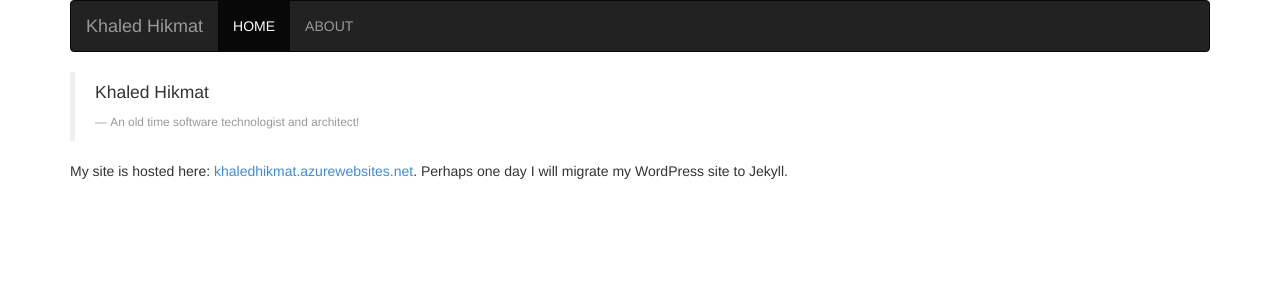
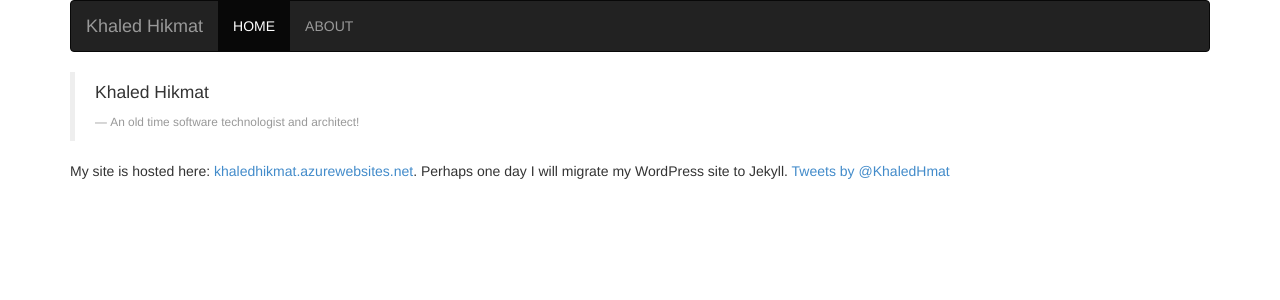
Before and after one commit to khaledhikmat/khaledhikmat.github.io, a Jekyll site: the page built from index.html, in a window 1280 px wide. Shown: the top 300 px of the page. Built offline with Jekyll 4.4.1, drawn with Linux system fonts in a browser that asks for light colours; Markdown is read by kramdown in place of the engine named in the settings; comment, search, counter and statistics services are not loaded.

Commit message:
Initial Revision

```diff
--- a/index.html
+++ b/index.html
@@ -7,3 +7,6 @@ tagline: An old time software technologist and architect!
 
 My site is hosted here: <a href="khaledhikmat.azurewebsites.net">khaledhikmat.azurewebsites.net</a>. Perhaps one day I will migrate my WordPress site to
 Jekyll.
+
+<a class="twitter-timeline"  href="https://twitter.com/KhaledHmat"  data-widget-id="429316369994117120">Tweets by @KhaledHmat</a>
+    <script>!function(d,s,id){var js,fjs=d.getElementsByTagName(s)[0],p=/^http:/.test(d.location)?'http':'https';if(!d.getElementById(id)){js=d.createElement(s);js.id=id;js.src=p+"://platform.twitter.com/widgets.js";fjs.parentNode.insertBefore(js,fjs);}}(document,"script","twitter-wjs");</script>
```
